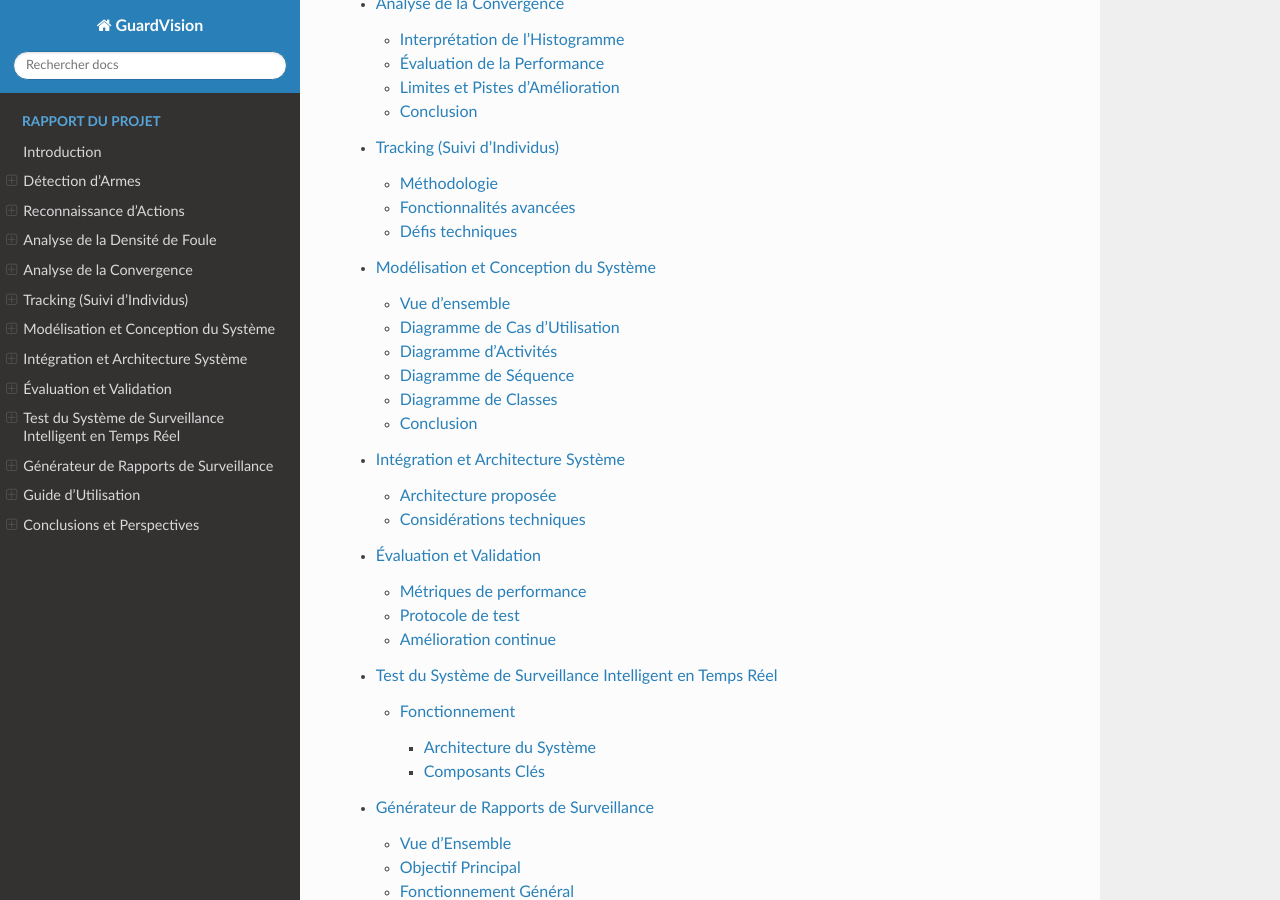
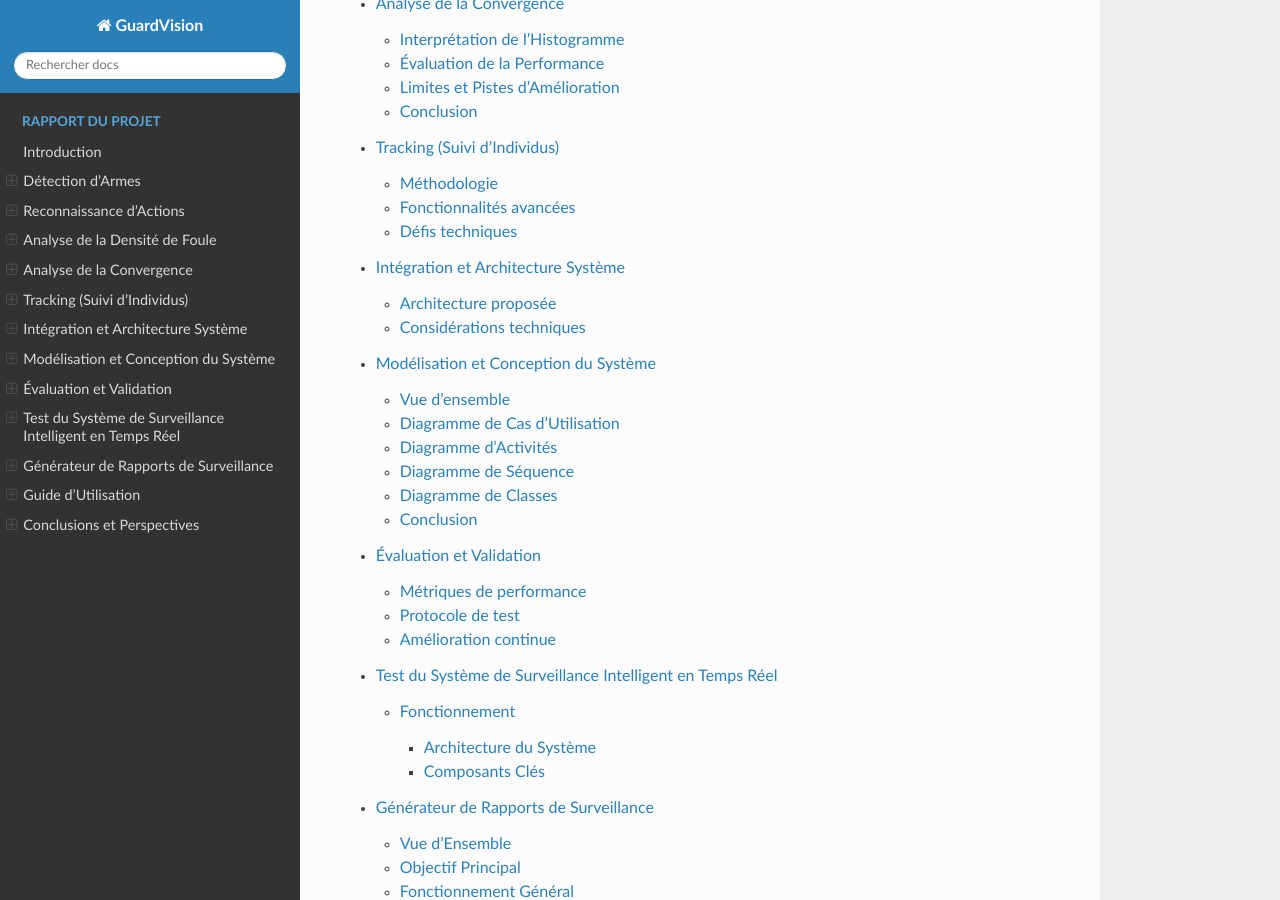
Before and after one commit to med-reda-nk/GuardVision, a Sphinx documentation site: the page built from Documentation/index.rst, in a window 1280 px wide and 900 px high, scrolled down 1414 px. Built offline with Sphinx 7.4.7 and the Read the Docs theme 3.1.0, drawn with Linux system fonts in a browser that asks for light colours; pages that are not in the unit, such as notebooks, are missing from menus.

```diff
--- a/Documentation/index.rst
+++ b/Documentation/index.rst
@@ -49,8 +49,8 @@ Lien vers github repository:  `Cliquez ici <https://github.com/med-reda-nk/Guard
    Reconnaissance d'Actions.rst
    Analyse de la Densité de Foule.rst
    Tracking.rst
+   Intégration et Architecture Système.rst
    uml.rst
-   Intégration et Architecture Système.rst
    Évaluation et Validation.rst
    interface_test.rst
    nlp.rst
```
